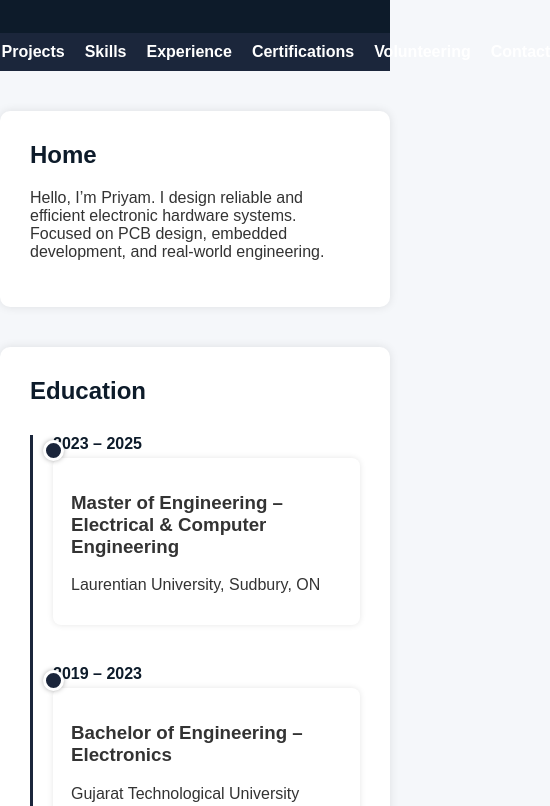
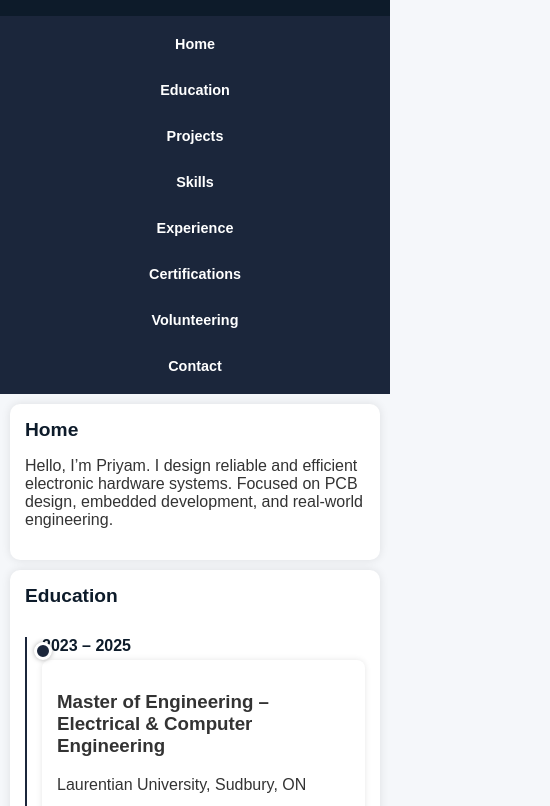
Before and after one commit to pjsheth354/myportfoliops, a plain HTML site: page index.html in a window 390 px wide. Shown: the part 121-927 px from the top of the page, 550 px wide, since content can reach past the window. Drawn offline with Linux system fonts and the light colour scheme.

Commit message:
Update style.css

```diff
--- a/style.css
+++ b/style.css
@@ -78,3 +78,58 @@ footer {
     border-radius: 8px;
     box-shadow: 0 0 6px rgba(0,0,0,0.1);
 }
+/* --- Responsive Styling --- */
+@media (max-width: 900px) {
+    section {
+        margin: 20px;
+        padding: 20px;
+    }
+}
+
+@media (max-width: 600px) {
+    header h1 {
+        font-size: 1.6rem;
+    }
+    nav {
+        gap: 10px;
+    }
+    nav a {
+        padding: 6px 10px;
+        font-size: 0.9rem;
+    }
+    section {
+        margin: 15px;
+        padding: 18px;
+    }
+    .timeline {
+        padding-left: 15px;
+        border-left-width: 2px;
+    }
+    .timeline-dot {
+        height: 12px;
+        width: 12px;
+        left: -8px;
+    }
+    .timeline-content {
+        padding: 12px 15px;
+    }
+    h2 {
+        font-size: 1.2rem;
+    }
+}
+
+@media (max-width: 400px) {
+    nav {
+        flex-direction: column;
+        align-items: center;
+    }
+    nav a {
+        width: 90%;
+        text-align: center;
+        padding: 10px;
+    }
+    section {
+        margin: 10px;
+        padding: 15px;
+    }
+}
```
